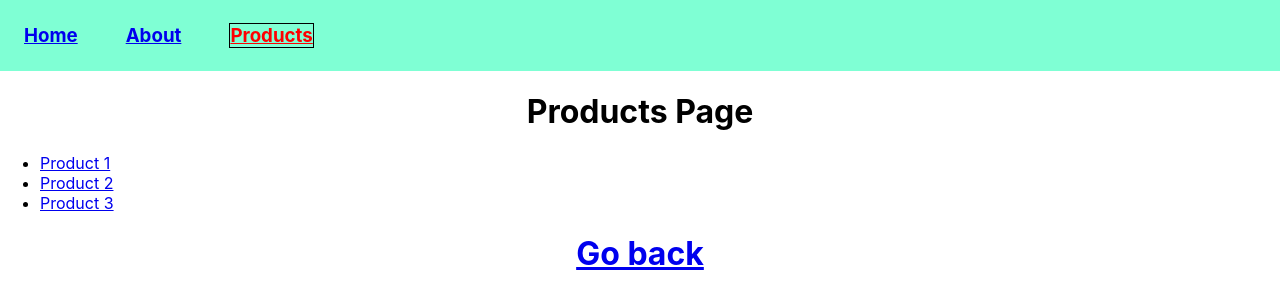
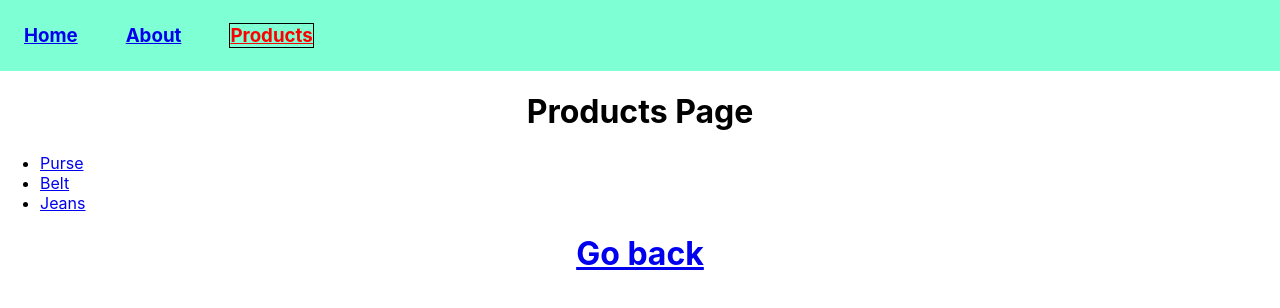
Before and after one commit to provks/react18, a React (Create React App) app in the folder router/router-app/: page /products in a window 1280 px wide. Shown: the top 308 px of the page. Built offline with nearby package versions, Linux system fonts and the light colour scheme.

Commit message:
add dynamic pages

```diff
--- a/router/router-app/src/pages/Product.js
+++ b/router/router-app/src/pages/Product.js
@@ -1,21 +1,19 @@
 import React from 'react'
-import { Link } from 'react-router-dom'
+import { Link } from 'react-router-dom';
+import  { productList } from '../productsData/products';
 
 function Product() {
   return (
     <>
       {/* <Navbar/> */}
       <h1>Products Page</h1>
+      {/* Fetch the products list from BE API */}
       <ul>
-        <li>
-        <Link to="p1">Product 1</Link>
-        </li>
-        <li>
-        <Link to="p2">Product 2</Link>
-        </li>
-        <li>
-        <Link to="p3">Product 3</Link>
-        </li>
+        {productList.map(product => (
+          <li>
+            <Link to={`/products/${product.id}`}>{product.title}</Link>
+          </li>
+        ))}
       </ul>
       <h1><Link to="/">Go back </Link></h1>
     </>
--- a/router/router-app/src/pages/ProductDetails.js
+++ b/router/router-app/src/pages/ProductDetails.js
@@ -1,15 +1,22 @@
 import React from 'react'
-import { useParams } from 'react-router-dom'
+import { useParams } from 'react-router-dom';
+import { productList } from '../productsData/products'
 
 function ProductDetails() {
     // const param = useParams();
     const {id} = useParams();
+    console.log('id', id)
+    console.log('productList', productList)
+    const product = productList?.find(product => product.id === +id);
+    console.log('product', product)
     // console.log('param', param)
     // console.log('param.productId', param.productId)
   return (
     <>
         <h1>ProductDetails</h1>
-        <p>{id}</p>
+         <h2>{product?.title}</h2>
+        <h2>{product?.description}</h2>
+        <h2>{product?.price}</h2>
     </>
   )
 }
--- /dev/null
+++ b/router/router-app/src/productsData/products.js
@@ -0,0 +1,24 @@
+export const productList = [
+    {
+        id: 1,
+        title: "Purse",
+        description: "The the genuine leather purse for kids!",
+        price: 99,
+        image: "this is the image"
+    },
+    {
+        id: 2,
+        title: "Belt",
+        description: "The the genuine leather belt for adults.",
+        price: 199,
+        image: "belt image"
+    },
+    {
+        id: 3,
+        title: "Jeans",
+        description: "This is a regular fit jeans for women.",
+        price: 999,
+        image: "this is the image"
+    }
+
+]
```
